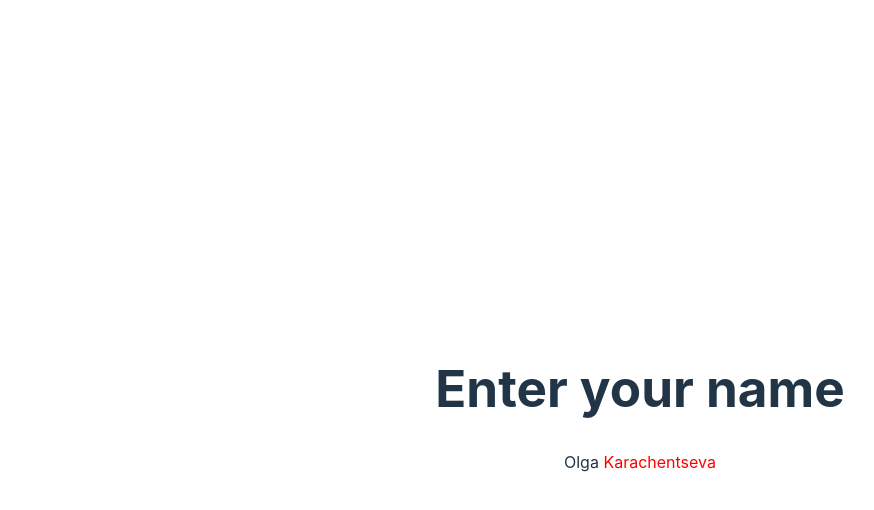
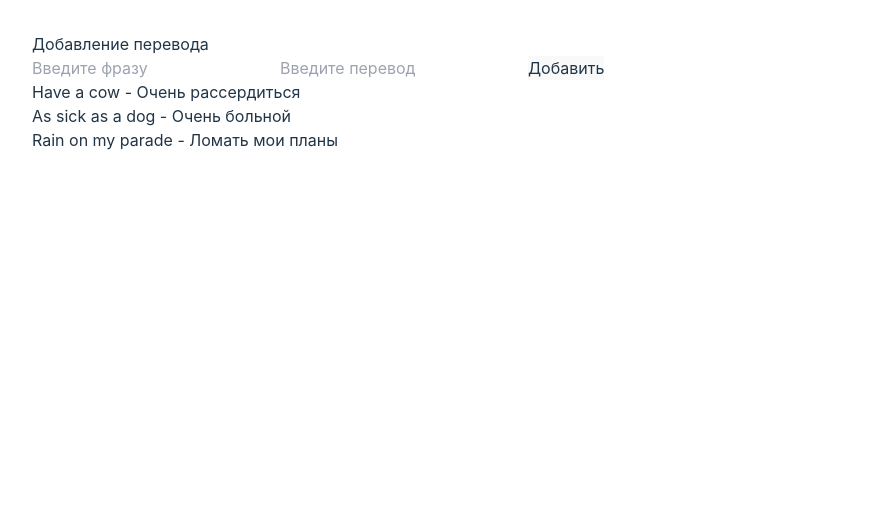
Before and after one commit to Deeolser/ITMO_WebDev_2023_OlgaKarachentseva, a Vue app: page / in a window 1280 px wide. Shown: the top 510 px of the page, without its empty margins (0-874 px from the left). Built offline with nearby package versions, Linux system fonts and the light colour scheme.

Commit message:
idiomadic

```diff
--- a/package.json
+++ b/package.json
@@ -13,8 +13,13 @@
   },
   "devDependencies": {
     "@vitejs/plugin-vue": "^4.1.0",
+    "autoprefixer": "^10.4.14",
     "eslint": "^8.40.0",
     "eslint-plugin-vue": "^9.11.0",
+    "postcss": "^8.4.24",
+    "prettier": "^2.8.8",
+    "prettier-plugin-tailwindcss": "^0.3.0",
+    "tailwindcss": "^3.3.2",
     "vite": "^4.3.2",
     "vite-plugin-eslint": "^1.8.1"
   }
--- a/src/App.vue
+++ b/src/App.vue
@@ -1,9 +1,55 @@
-<script setup>
-import MyName from './components/MyName.vue';
+<script>
+export default {
+  data() {
+    return {
+      couples: [
+        { id: 1, phrase: 'Have a cow', translate: 'Очень рассердиться' },
+        { id: 2, phrase: 'As sick as a dog', translate: 'Очень больной' },
+        { id: 3, phrase: 'Rain on my parade', translate: 'Ломать мои планы' },
+      ],
+      phrase: '',
+      translate: '',
+    };
+  },
+  methods: {
+    addTranslate() {
+      console.log();
+      const newCouple = {
+        id: Date.now(),
+        phrase: this.phrase,
+        translate: this.translate,
+      };
+      this.couples.push(newCouple)
+      this.phrase = '';
+      this.translate ='';
+    },
+  },
+};
 </script>
 
 <template>
-  <MyName />
+  <h1 class='text-2xl font-bold'>Добавление перевода</h1>
+  <form @submit.prevent
+    class='flex flex-row justify-start content-normal mt-2 gap-4 py-4'>
+    <input v-bind:value="phrase"
+           @input='phrase = $event.target.value'
+           type='text'
+           placeholder='Введите фразу'
+           class='w-2/5 border-2 rounded-md'>
+    <input v-bind:value='translate'
+           @input='translate  = $event.target.value'
+           type='text'
+           placeholder='Введите перевод'
+           class='w-2/5 border-2 rounded-md'>
+    <button @click='addTranslate'
+            class='w-1/5 rounded-md'>Добавить
+    </button>
+  </form>
+  <div v-for='couple in couples'
+       :key='couple.id'
+       class='flex flex-col justify-start border-2  border-gray-100 content-normal mt-2'>
+    <div> {{ couple.phrase }} - {{ couple.translate }}</div>
+  </div>
 </template>
 
 <style scoped>
--- a/src/components/MyName.vue
+++ b/src/components/MyName.vue
@@ -1,21 +1,7 @@
 <template>
-  <h1>Enter your name</h1>
-  <div>
-    {{ firstName }}
-    <span style="color:red">
-      {{ lastname }}</span>
-  </div>
 </template>
 
 <script>
-export default {
-  name: 'MyName',
-  data: () => ({
-    firstName: 'Olga',
-    lastname: 'Karachentseva',
-  }),
-
-};
 </script>
 
 <style scoped>
--- a/src/style.css
+++ b/src/style.css
@@ -1,3 +1,6 @@
+@tailwind base;
+@tailwind components;
+@tailwind utilities;
 :root {
     font-family: Inter, system-ui, Avenir, Helvetica, Arial, sans-serif;
     line-height: 1.5;
@@ -19,6 +22,7 @@ a {
     color: #646cff;
     text-decoration: inherit;
 }
+
 a:hover {
     color: #535bf2;
 }
@@ -28,41 +32,44 @@ a {
     color: #646cff;
     text-decoration: inherit;
 }
+
 a:hover {
     color: #535bf2;
 }
 
-body {
-  margin: 0;
-  display: flex;
-  place-items: center;
-  min-width: 320px;
-  min-height: 100vh;
-}
+/*body {*/
+/*    margin: 0;*/
+/*    display: flex;*/
+/*    place-items: center;*/
+/*    min-width: 320px;*/
+/*    min-height: 100vh;*/
+/*}*/
 
-h1 {
-  font-size: 3.2em;
-  line-height: 1.1;
-}
+/*h1 {*/
+/*    font-size: 3.2em;*/
+/*    line-height: 1.1;*/
+/*}*/
 
-button {
-  border-radius: 8px;
-  border: 1px solid transparent;
-  padding: 0.6em 1.2em;
-  font-size: 1em;
-  font-weight: 500;
-  font-family: inherit;
-  background-color: #1a1a1a;
-  cursor: pointer;
-  transition: border-color 0.25s;
-}
-button:hover {
-  border-color: #646cff;
-}
-button:focus,
-button:focus-visible {
-  outline: 4px auto -webkit-focus-ring-color;
-}
+/*button {*/
+/*    border-radius: 8px;*/
+/*    border: 1px solid transparent;*/
+/*    padding: 0.6em 1.2em;*/
+/*    font-size: 1em;*/
+/*    font-weight: 500;*/
+/*    font-family: inherit;*/
+/*    background-color: #1a1a1a;*/
+/*    cursor: pointer;*/
+/*    transition: border-color 0.25s;*/
+/*}*/
+
+/*button:hover {*/
+/*    border-color: #646cff;*/
+/*}*/
+
+/*button:focus,*/
+/*button:focus-visible {*/
+/*    outline: 4px auto -webkit-focus-ring-color;*/
+/*}*/
 
 .card {
     padding: 2em;
@@ -72,7 +79,7 @@ button:focus-visible {
     max-width: 1280px;
     margin: 0 auto;
     padding: 2rem;
-  text-align: center;
+    text-align: left;
 }
 
 @media (prefers-color-scheme: light) {
@@ -80,9 +87,11 @@ button:focus-visible {
         color: #213547;
         background-color: #ffffff;
     }
+
     a:hover {
         color: #747bff;
     }
+
     button {
         background-color: #f9f9f9;
     }
```
Also changed, not shown: src/components/HelloWorld.vue (+1 -41 lines), .eslintrc.cjs, 2 other files (tests, documents, lock files or other folders). Lines whose indentation alone changed are shown as unchanged.
